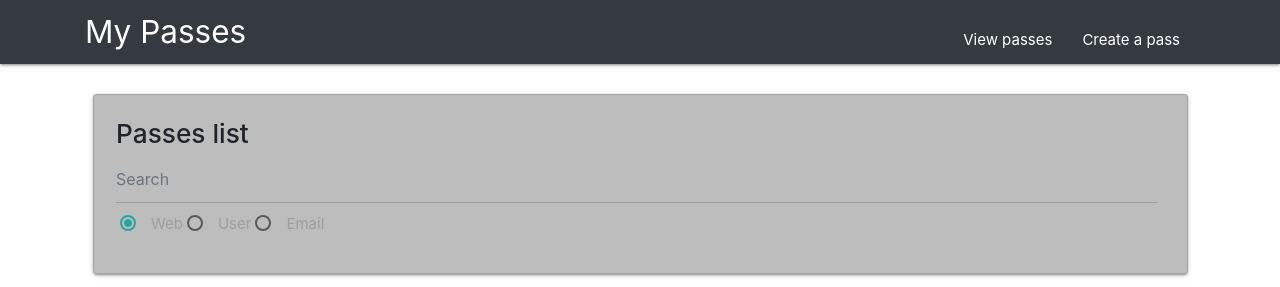
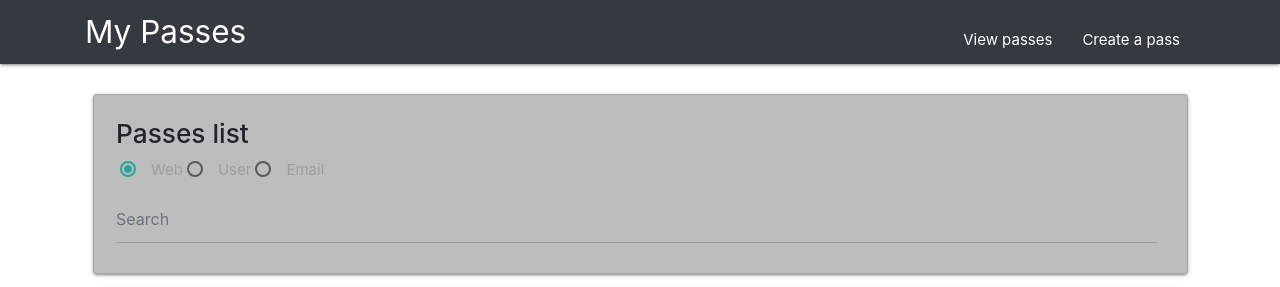
Before and after one commit to grinmor2018/passesheroku, a React app: page / in a window 1280 px wide. Shown: the top 287 px of the page. Built offline with nearby package versions, Linux system fonts and the light colour scheme; no server answers.

Commit message:
subida a heroku on mongodb

```diff
--- a/app/components/PassesList.js
+++ b/app/components/PassesList.js
@@ -112,13 +112,6 @@ class PassesList extends Component {
           <div className="card grey lighten-1 p-4">
             <h3>Passes list</h3>
             <form className="form-inline my-2 my-lg-0">
-              <input
-                className="form-control mr-sm-2"
-                type="search"
-                placeholder="Search"
-                aria-label="Search"
-                onChange={this.filterUpdate}
-              />
               <p>
                 <label>
                   <input class="with-gap" name="group3" type="radio" checked />
@@ -137,6 +130,13 @@ class PassesList extends Component {
                   <span>Email</span>
                 </label>
               </p>
+              <input
+                className="form-control mr-sm-2"
+                type="search"
+                placeholder="Search"
+                aria-label="Search"
+                onChange={this.filterUpdate}
+              />
             </form>
           </div>
 
```
